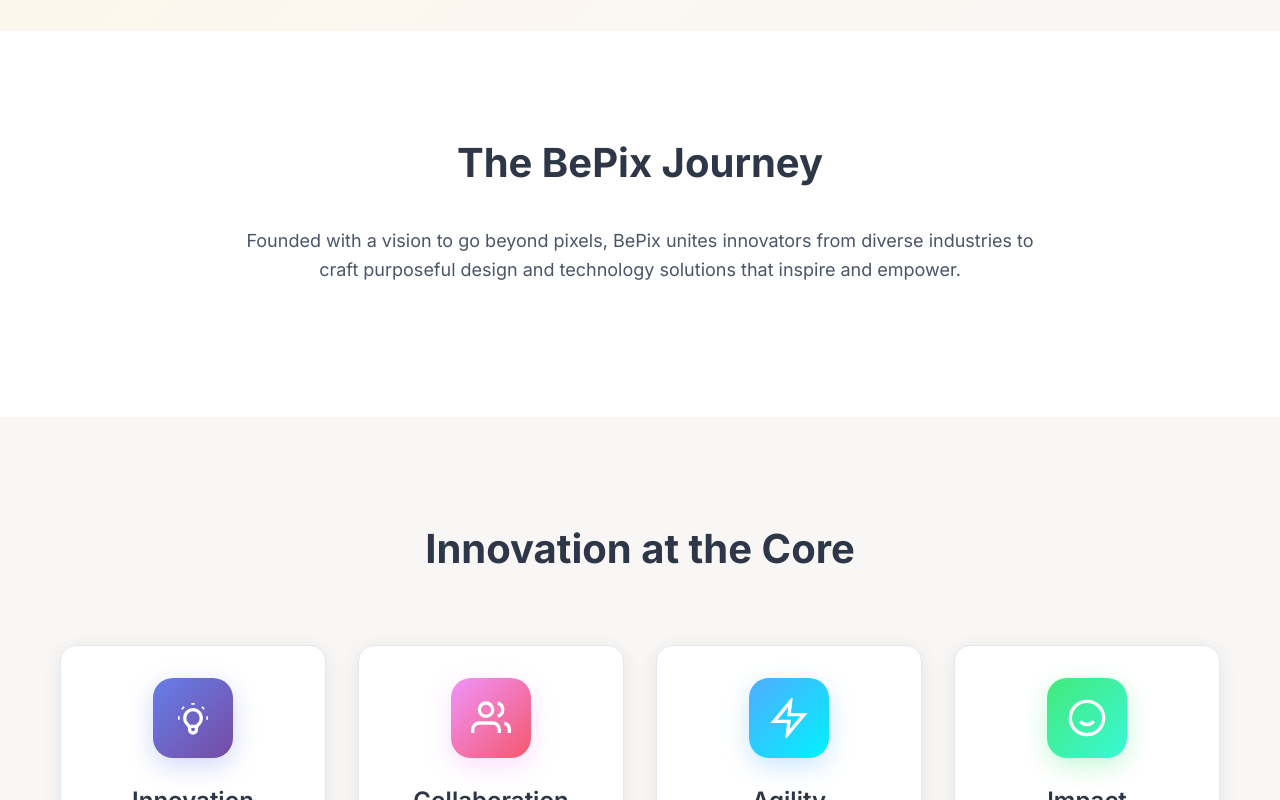
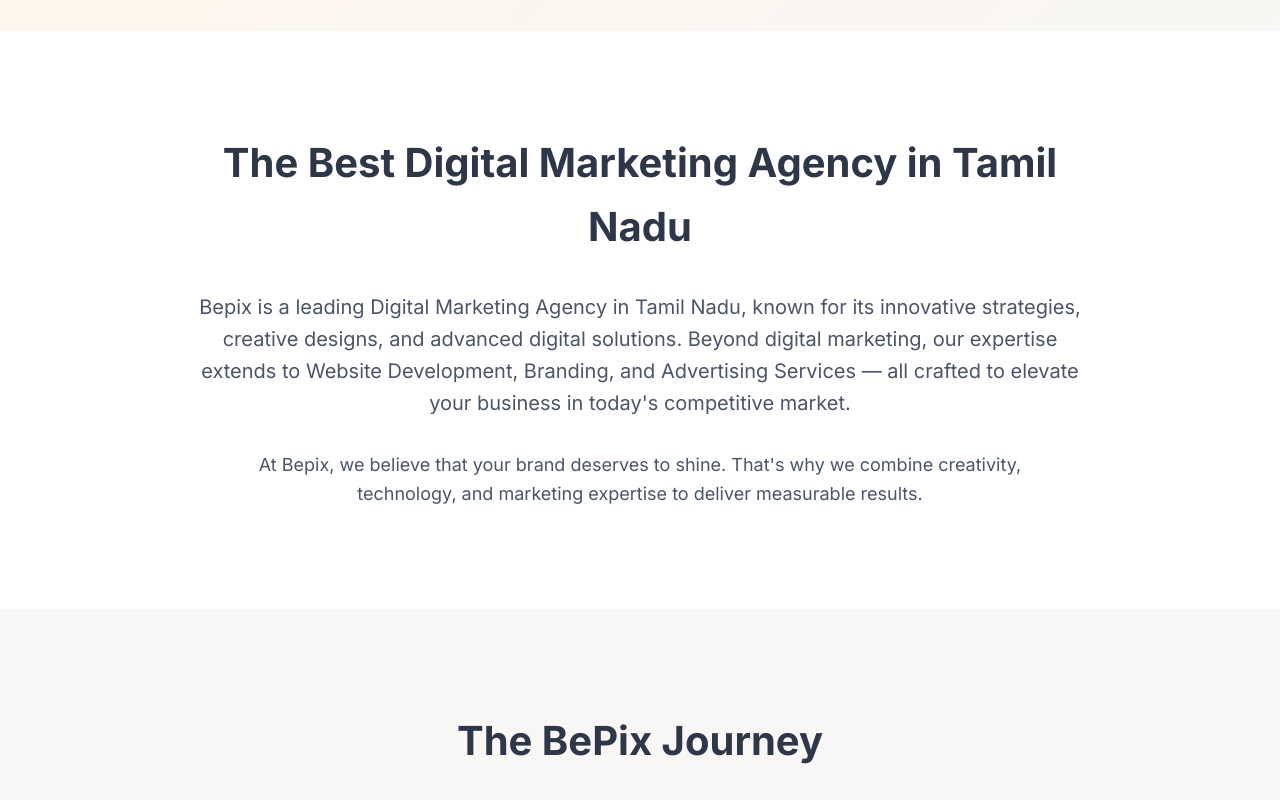
Before and after one commit to bepixcorp/bepix-nextjs, a Next.js app: page /about-us in a window 1280 px wide. Shown: the part 640-1440 px from the top of the page. Built offline with nearby package versions, Linux system fonts and the light colour scheme.

Commit message:
Add Digital Marketing Agency section to About Us page

```diff
--- a/app/about-us/page.tsx
+++ b/app/about-us/page.tsx
@@ -38,8 +38,42 @@
         </div>
       </section>
 
-      {/* Section 1: Our Story */}
+      {/* Section 1: Digital Marketing Excellence */}
       <section style={{ padding: '100px 0', background: 'white' }}>
+        <div className="container">
+          <div style={{ maxWidth: '900px', margin: '0 auto', textAlign: 'center' }}>
+            <h2 style={{
+              fontSize: '2.5rem',
+              fontWeight: '700',
+              marginBottom: '2rem',
+              color: 'var(--accent)',
+              fontFamily: 'Inter, sans-serif'
+            }}>
+              The Best Digital Marketing Agency in Tamil Nadu
+            </h2>
+            <p style={{
+              fontSize: '1.25rem',
+              color: 'var(--text-secondary)',
+              lineHeight: '1.6',
+              marginBottom: '2rem'
+            }}>
+              Bepix is a leading Digital Marketing Agency in Tamil Nadu, known for its innovative strategies, creative designs, and advanced digital solutions. Beyond digital marketing, our expertise extends to Website Development, Branding, and Advertising Services — all crafted to elevate your business in today's competitive market.
+            </p>
+            <p style={{
+              fontSize: '1.125rem',
+              color: 'var(--text-secondary)',
+              lineHeight: '1.6',
+              maxWidth: '800px',
+              margin: '0 auto'
+            }}>
+              At Bepix, we believe that your brand deserves to shine. That's why we combine creativity, technology, and marketing expertise to deliver measurable results.
+            </p>
+          </div>
+        </div>
+      </section>
+
+      {/* Section 2: Our Story */}
+      <section style={{ padding: '100px 0', background: '#F8F7F5' }}>
         <div className="container">
           <div style={{ maxWidth: '800px', margin: '0 auto', textAlign: 'center' }}>
             <h2 style={{
@@ -63,8 +97,8 @@
         </div>
       </section>
 
-      {/* Section 2: Our Mission & Values */}
-      <section style={{ padding: '100px 0', background: '#F8F7F5' }}>
+      {/* Section 3: Our Mission & Values */}
+      <section style={{ padding: '100px 0', background: 'white' }}>
         <div className="container">
           <h2 style={{
             fontSize: '2.5rem',
@@ -259,7 +293,7 @@
         </div>
       </section>
 
-      {/* Section 3: Meet Our Community */}
+      {/* Section 4: Meet Our Community */}
       <section style={{
         padding: '100px 0',
         background: 'linear-gradient(135deg, var(--accent) 0%, #1A202C 100%)',
```
